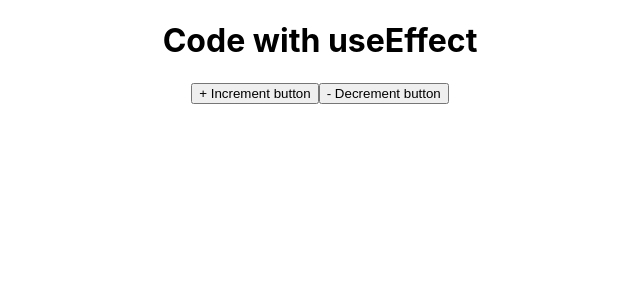
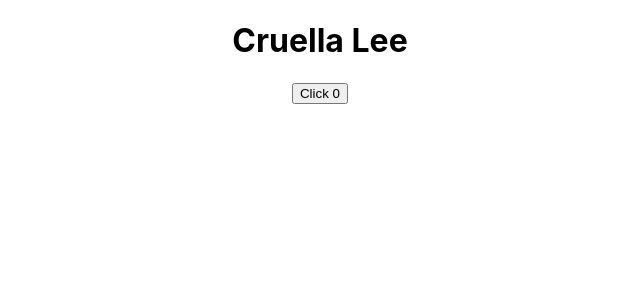
Before and after one commit to Gdansklol/easy-react-01, a React (Create React App) app: page / in a window 1280 px wide. Shown: the top 300 px of the page, without its empty margins (320-960 px from the left). Built offline with nearby package versions, Linux system fonts and the light colour scheme.

Commit message:
btn that increases by 1 every time it appears

```diff
--- a/src/App.js
+++ b/src/App.js
@@ -1,66 +1,22 @@
 // 07 Eliminate repetition with components
 
+import React, { useEffect, useState } from 'react';
+import './App.css';
 
-
-
-
-
-// 05 useState in form
-// import React, { useState } from 'react';
-// import './App.css';
-
-// function App() {
-//   const [username, setUsername] = useState('');
-//   const [password, setPassword] = useState('');
-
-//   const onSubmit = (event) => {
-//     // alert('Submitted !');
-//     event.preVentDefault();
-//     console.log(username, password);
-//   };
-
-//   return (
-//     <div className='App'>
-//       <input placeholder='UserName'
-//         value={username}
-//         onChange={(e) => setUsername(e.target.value)}
-//       /><br />
-//       <input placeholder='PassWord'
-//         value={password}
-//         onChange={(e) => setPassword(e.target.value)}/><br />
-//       <button onClick={onSubmit} >LogIn</button>
-//     </div>
-//   )
-// }
-
-// export default App;
-
-
-// 06 - use useEffect in form
-import React, {useEffect, useState} from 'react';
-import './App.css';
 
 function App() {
   const [count, setCount] = useState(0);
 
- useEffect (()=>{
-  console.log(count)
- })
+  const increment = () => {
+    setCount(count + 1);
+  };
 
-  const increment = () => {
-    setCount(count +1);
-  }
+  return (
+    <div className='App'>
+      <h1> Cruella Lee </h1>
+      <button onClick={increment}>Click {count}</button>
+    </div>
+  );
+};
 
-  const decrement = () => {
-    setCount(count -1)
-  }
- console.log('ok rendering')
-  return (
-  <div className='App' >
-    <h1>Code with useEffect</h1>
-    <button onClick={increment}>+ Increment button</button>
-    <button onClick={decrement}>- Decrement button</button>
-  </div>
-  );
-}
-export default App;
+export default App
```
Also changed, not shown: 1 other file (tests, documents, lock files or other folders).
